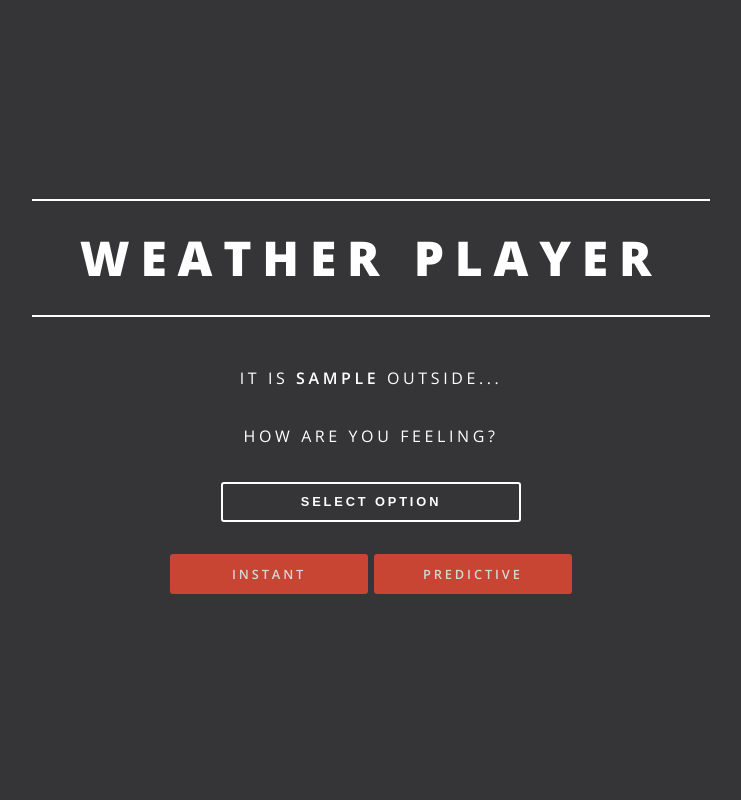
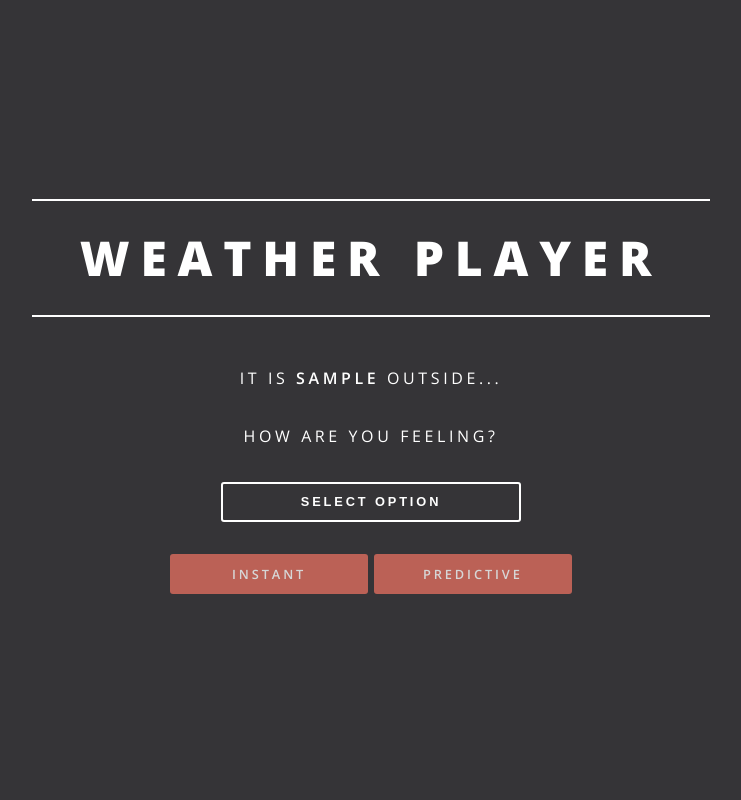
Before and after one commit to AlbertSuarez/weather-player, a Flask app: template src/templates/index.html in a window 1280 px wide. Shown: the whole page, without its empty margins (269-1010 px from the left). Run offline with Flask 2, Linux system fonts and the light colour scheme; the template is opened without the code that fills it: most values are stand-ins (such as "Sample title", 1, 10 or a date in 2020).

Commit message:
change color for button

```diff
--- a/src/static/styles/master.css
+++ b/src/static/styles/master.css
@@ -193,7 +193,7 @@ input[type="reset"].special,
 input[type="button"].special,
 button.special,
 .button.special {
-    background-color: #ed4933;
+    background-color: #dd6d5e;
     box-shadow: none !important;
     color: #ffffff !important;
 }
```
